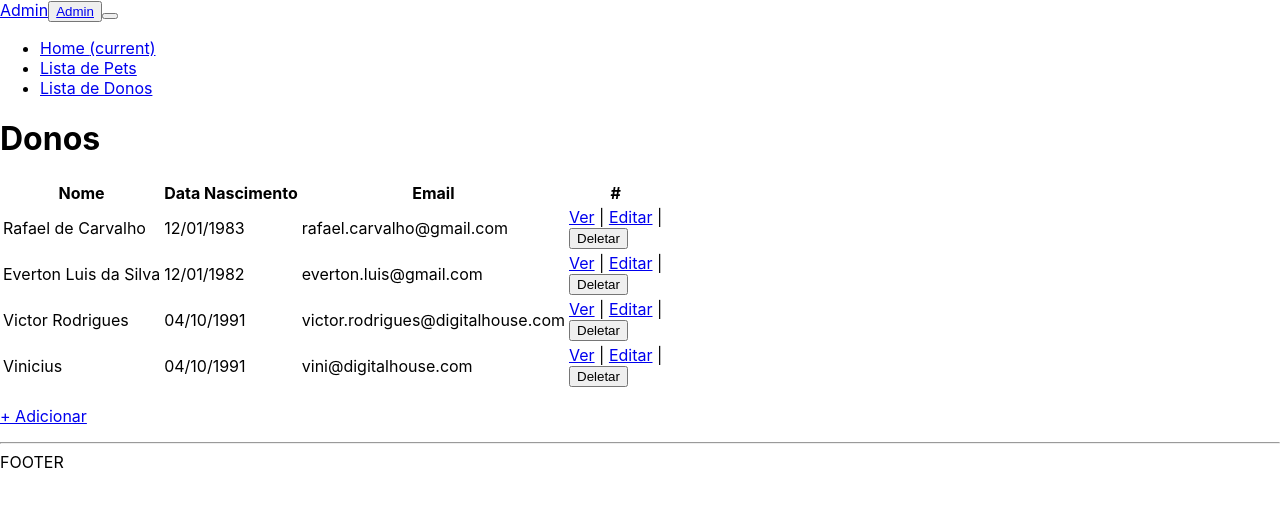
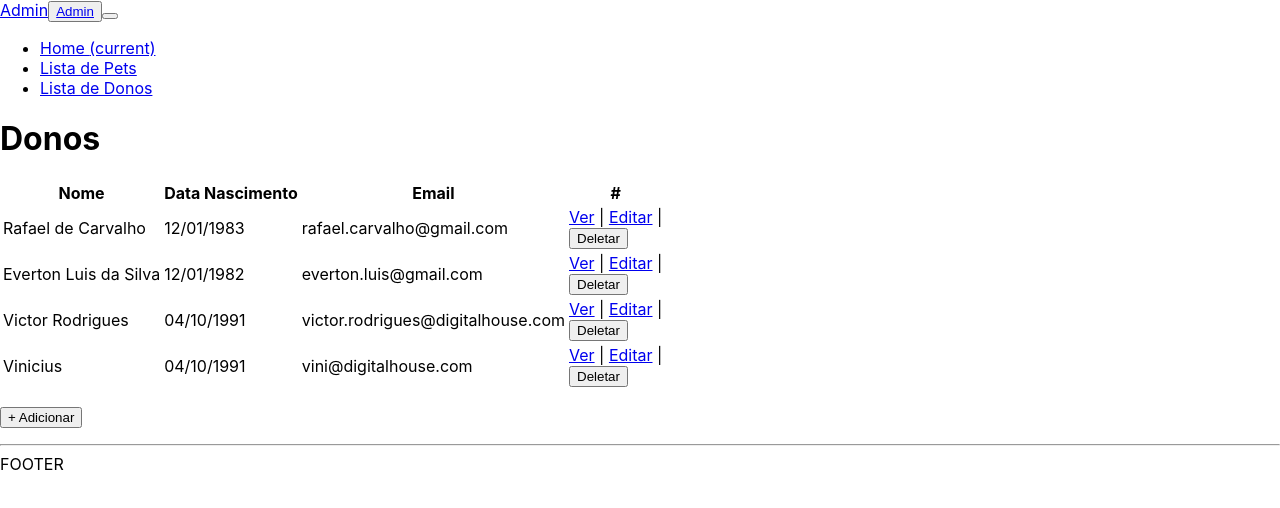
Before and after one commit to vituhugo/0720CBFSPCN09BRVO-react-petshop, a React (Create React App) app: page / in a window 1280 px wide. Shown: the top 508 px of the page. Built offline with nearby package versions, Linux system fonts and the light colour scheme; the HTML template or start-up script is replaced by a standard one.

Commit message:
exercicio

```diff
--- a/src/App.js
+++ b/src/App.js
@@ -43,7 +43,7 @@ class App extends React.Component {
                         </tbody>
                     </table>
                     <p className="text-right">
-                        <a href="/dono/criar" className="btn btn-success" onClick={() => this.novoDono()}>+ Adicionar</a>
+                        <button className="btn btn-success" onClick={() => this.novoDono()}>+ Adicionar</button>
                     </p>
 
                     <hr className="my-4" />
```
